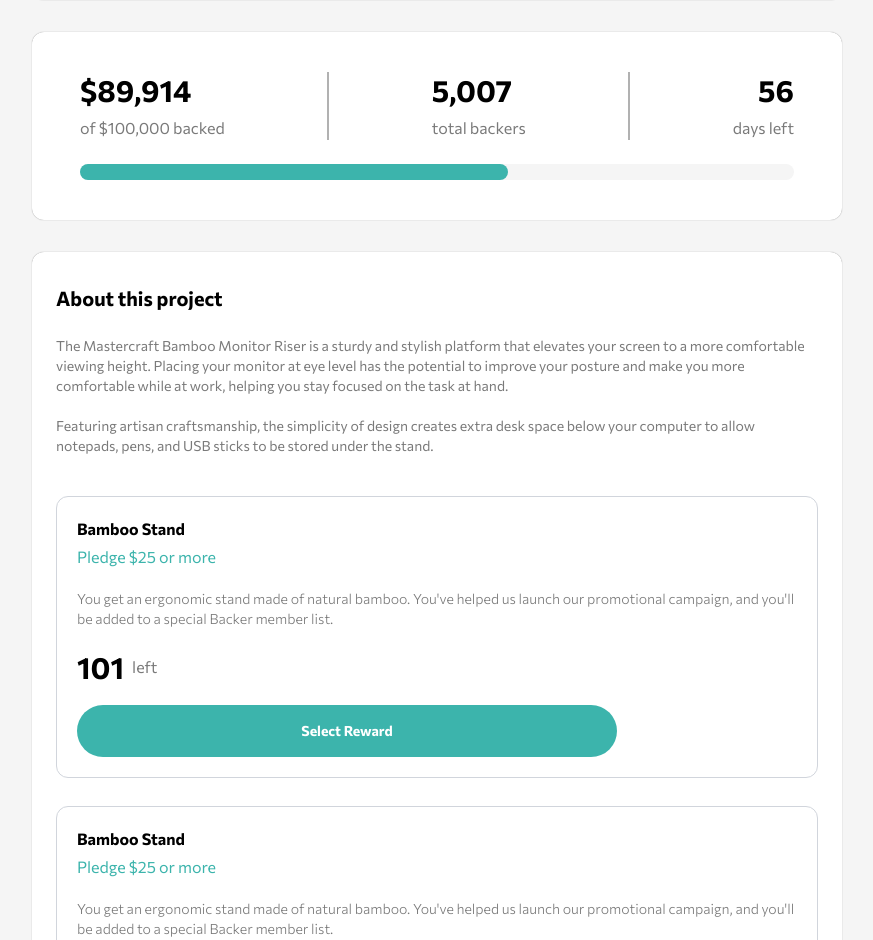
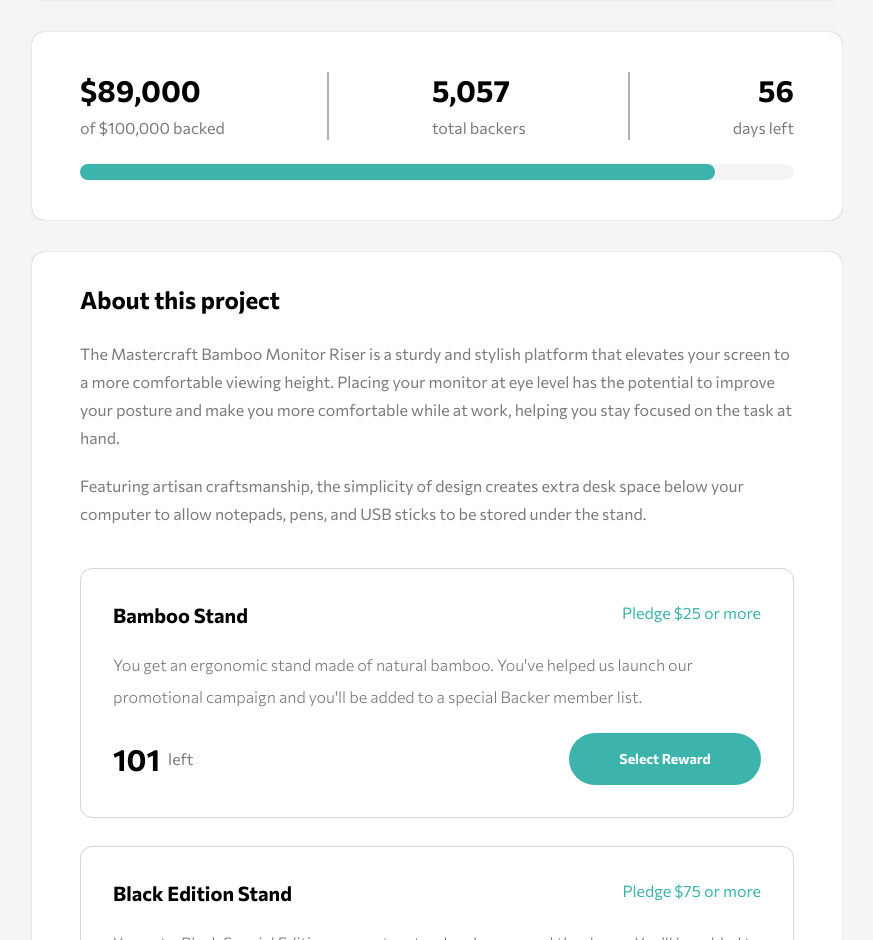
Before and after one commit to Dzik0/crowdfunding-product-page, a React (Vite) app: page / in a window 1280 px wide. Shown: the part 572-1512 px from the top of the page, without its empty margins (203-1076 px from the left). Built offline with nearby package versions, Linux system fonts and the light colour scheme.

Commit message:
made progress with logic

```diff
--- a/package.json
+++ b/package.json
@@ -11,6 +11,7 @@
   },
   "dependencies": {
     "@tailwindcss/vite": "^4.1.14",
+    "clsx": "^2.1.1",
     "react": "^19.1.1",
     "react-dom": "^19.1.1",
     "tailwindcss": "^4.1.14"
--- a/src/App.tsx
+++ b/src/App.tsx
@@ -3,8 +3,57 @@
 import masterLogo from "/logo-mastercraft.svg";
 import RewardCard from "./components/RewardCard";
 import HeaderPc from "./components/HeaderPc";
+import { useState } from "react";
+import { data } from "./rewards";
+import { fundData } from "./fund";
+import type { Reward } from "./rewards";
+import type { Fund } from "./fund";
+
+type styleProps = {
+  width: string;
+};
 
 export default function App() {
+  //STATES
+  const [fundRaiser, setFundRaiser] = useState<Fund>(fundData);
+  const [rewards, setRewards] = useState<Reward[]>(data);
+
+  //DERIVED STATES
+  const displaymaxFund: string = numberDisplay(fundRaiser.goal);
+  const displayedFundNow: string = numberDisplay(fundRaiser.funded);
+  const displayedBackers: string = numberDisplay(fundRaiser.backers);
+  const barProgress: number = (fundRaiser.funded / fundRaiser.goal) * 100;
+  const style: styleProps = { width: `${barProgress}%` };
+
+  //HTML Components
+  const rewardsComp = rewards.map((item: Reward) => (
+    <RewardCard key={item.id} rewardInfo={item} />
+  ));
+
+  //FUNCTIONS
+
+  function numberDisplay(num: number): string {
+    const numberLength: number = num.toFixed(0).split("").length;
+
+    if (numberLength === 6) {
+      return handleNumber(num, 3);
+    }
+
+    if (numberLength === 5) {
+      return handleNumber(num, 2);
+    }
+
+    return handleNumber(num, 1);
+  }
+
+  function handleNumber(num: number, size: number): string {
+    const number: string[] = num.toFixed(0).split("");
+    const firstPart: string = number.slice(0, size).join("");
+    const secondPart: string = number.slice(size).join("");
+
+    return firstPart + "," + secondPart;
+  }
+
   return (
     <main className="pb-10">
       {/* HEADERS */}
@@ -47,8 +96,12 @@
             <div className="grid gap-5 xl:flex xl:justify-between xl:gap-2">
               <div>
                 <h2>
-                  <span className="mb-2 block text-3xl font-bold">$89,914</span>{" "}
-                  <span className="text-my-gray-500">of $100,000 backed</span>
+                  <span className="mb-2 block text-3xl font-bold">
+                    ${displayedFundNow}
+                  </span>{" "}
+                  <span className="text-my-gray-500">
+                    of ${displaymaxFund} backed
+                  </span>
                 </h2>
               </div>
               <div className="flex justify-center">
@@ -56,7 +109,9 @@
               </div>
               <div>
                 <h2>
-                  <span className="mb-2 block text-3xl font-bold">5,007</span>{" "}
+                  <span className="mb-2 block text-3xl font-bold">
+                    {displayedBackers}
+                  </span>{" "}
                   <span className="text-my-gray-500">total backers</span>
                 </h2>
               </div>
@@ -72,30 +127,31 @@
             </div>
             {/* PROGRESS BAR */}
             <div className="bg-my-gray-100 mt-6 rounded-xl">
-              <div className="bg-my-green-400 w-[60%] rounded-xl p-2"></div>
+              <div
+                style={style}
+                className="bg-my-green-400 rounded-xl p-2"
+              ></div>
             </div>
           </div>
-          <div className="rounded-xl bg-white px-6 py-8 text-left shadow-[0px_0px_1px_0px_gray]">
-            <h3 className="mb-6 text-xl font-bold">About this project</h3>
+          <div className="rounded-xl bg-white px-6 py-8 text-left shadow-[0px_0px_1px_0px_gray] xl:px-12">
+            <h3 className="mb-6 text-xl font-bold xl:text-2xl">
+              About this project
+            </h3>
             <div className="mb-10 grid gap-5">
-              <p className="text-my-gray-500 text-sm">
+              <p className="text-my-gray-500 xl:text-md text-base xl:leading-7">
                 The Mastercraft Bamboo Monitor Riser is a sturdy and stylish
                 platform that elevates your screen to a more comfortable viewing
                 height. Placing your monitor at eye level has the potential to
                 improve your posture and make you more comfortable while at
                 work, helping you stay focused on the task at hand.
               </p>
-              <p className="text-my-gray-500 text-sm">
+              <p className="text-my-gray-500 text-sm xl:text-base xl:leading-7">
                 Featuring artisan craftsmanship, the simplicity of design
                 creates extra desk space below your computer to allow notepads,
                 pens, and USB sticks to be stored under the stand.
               </p>
             </div>
-            <div className="grid gap-7">
-              <RewardCard />
-              <RewardCard />
-              <RewardCard />
-            </div>
+            <div className="grid gap-7">{rewardsComp}</div>
           </div>
         </div>
       </section>
--- a/src/components/RewardCard.tsx
+++ b/src/components/RewardCard.tsx
@@ -1,23 +1,34 @@
-export default function RewardCard() {
+import type { Reward } from "../rewards";
+import clsx from "clsx";
+
+type RewardCardProps = {
+  rewardInfo: Reward;
+};
+
+export default function RewardCard({ rewardInfo }: RewardCardProps) {
   return (
-    <div className="grid gap-5 rounded-xl border border-gray-300 p-5">
-      <div className="grid gap-1">
-        <h4 className="font-bold">Bamboo Stand</h4>
-        <p className="text-my-green-400">Pledge $25 or more</p>
+    <div className="grid gap-5 rounded-xl border border-gray-300 p-5 xl:p-8">
+      <div className="flex flex-col gap-1 md:flex-row md:justify-between">
+        <h4 className="font-bold xl:text-xl">{rewardInfo.title}</h4>
+        <p className="text-my-green-400">Pledge ${rewardInfo.price} or more</p>
       </div>
-      <p className="text-my-gray-500 text-sm font-light">
-        You get an ergonomic stand made of natural bamboo. You've helped us
-        launch our promotional campaign, and you'll be added to a special Backer
-        member list.
+      <p className="text-my-gray-500 text-sm font-light xl:text-base xl:leading-8">
+        {rewardInfo.info}
       </p>
-      <div className="flex items-center gap-2">
-        <div className="text-3xl font-bold">101</div>
-        <div className="text-my-gray-500">left</div>
-      </div>
-      <div>
-        <button className="bg-my-green-400 w-[75%] rounded-[10rem] p-4 text-sm font-bold text-white">
-          Select Reward
-        </button>
+      <div className="flex flex-col gap-5 md:flex-row md:justify-between">
+        <div className="flex items-center gap-2">
+          <div className="text-3xl font-bold">{rewardInfo.left}</div>
+          <div className="text-my-gray-500">left</div>
+        </div>
+        <div className="">
+          <button
+            className={clsx(
+              `${rewardInfo.left === 0 ? "bg-my-gray-500 opacity-30" : "bg-my-green-400"} w-[75%] rounded-[10rem] p-4 text-sm font-bold text-white md:w-[10rem] xl:w-[12rem]`,
+            )}
+          >
+            {rewardInfo.left === 0 ? "Out of stock" : "Select Reward"}
+          </button>
+        </div>
       </div>
     </div>
   );
--- /dev/null
+++ b/src/fund.ts
@@ -0,0 +1,7 @@
+export type Fund = {
+  goal: number;
+  funded: number;
+  backers: number;
+};
+
+export const fundData = { goal: 100000, funded: 89000, backers: 5057 };
--- /dev/null
+++ b/src/rewards.ts
@@ -0,0 +1,31 @@
+export type Reward = {
+  id: number;
+  title: string;
+  info: string;
+  price: number;
+  left: number;
+};
+
+export const data: Reward[] = [
+  {
+    id: 1,
+    title: "Bamboo Stand",
+    info: `You get an ergonomic stand made of natural bamboo. You've helped us launch our promotional campaign and you'll be added to a special Backer member list.`,
+    price: 25,
+    left: 101,
+  },
+  {
+    id: 2,
+    title: "Black Edition Stand",
+    info: `You get a Black Special Edition computer stand and a personal thank you. You'll be added to our Backer memeber list. Shipping is included.`,
+    price: 75,
+    left: 64,
+  },
+  {
+    id: 3,
+    title: "Mahogany Special Edition",
+    info: `You get two Special Edition Mahogany stands, a Backer T-Shirt and a personal thank you. You'll be added to our Backer member list. Shipping is included`,
+    price: 200,
+    left: 0,
+  },
+];
```
Also changed, not shown: 1 other file (tests, documents, lock files or other folders).
